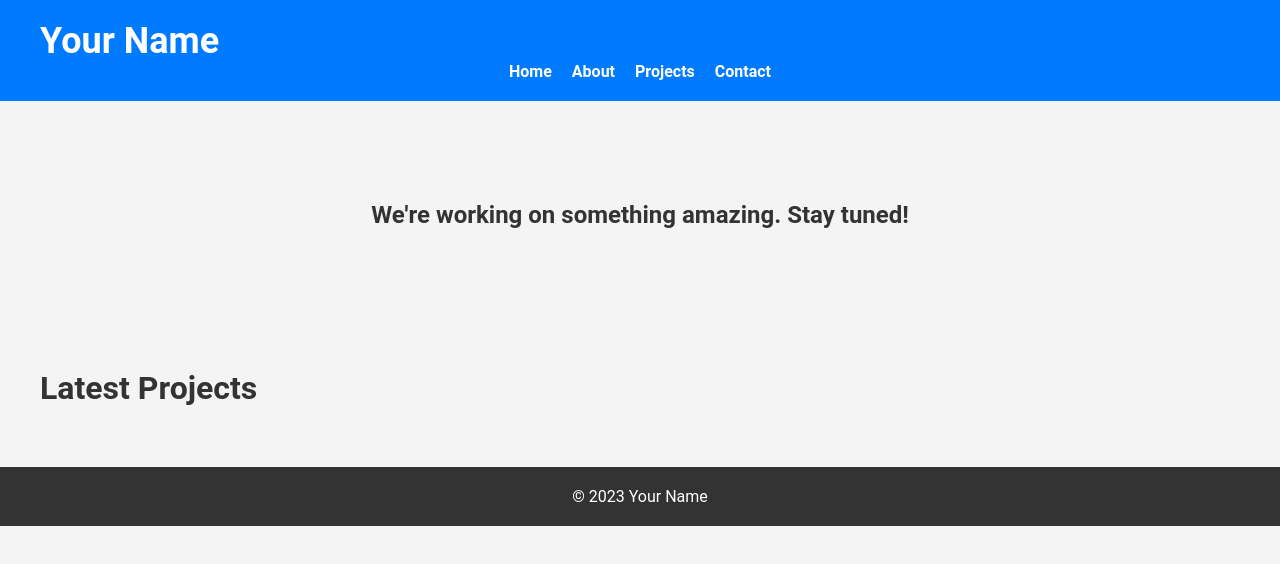
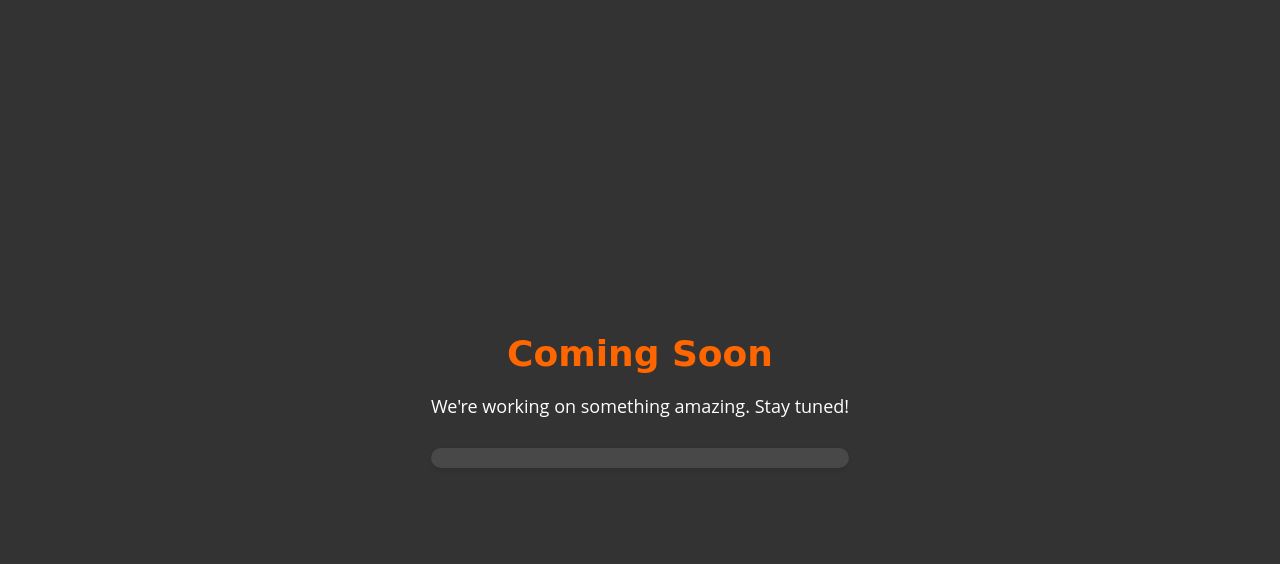
Before and after one commit to polatztrk/polatztrk.github.io, a plain HTML site: page index.html in a window 1280 px wide. Drawn offline with Linux system fonts and the light colour scheme; no server answers.

Commit message:
Second commit

```diff
--- a/index.html
+++ b/index.html
@@ -7,40 +7,13 @@
     <link rel="stylesheet" href="styles.css">
 </head>
 <body>
-    <header class="header">
-        <div class="container">
-            <h1 class="logo">Your Name</h1>
-            <nav class="nav">
-                <ul>
-                    <li><a href="#">Home</a></li>
-                    <li><a href="#">About</a></li>
-                    <li><a href="#">Projects</a></li>
-                    <li><a href="#">Contact</a></li>
-                </ul>
-            </nav>
+    <div class="container">
+        <h1 class="header">Coming Soon</h1>
+        <p class="subtext">We're working on something amazing. Stay tuned!</p>
+        <div id="repos" class="repos">
+            <!-- Repositories will be dynamically inserted here -->
         </div>
-    </header>
-
-    <section class="hero">
-        <div class="container">
-            <h2 class="subtext">We're working on something amazing. Stay tuned!</h2>
-        </div>
-    </section>
-
-    <section class="main-content">
-        <div class="container">
-            <h3 class="section-heading">Latest Projects</h3>
-            <div id="repos" class="projects">
-                <!-- Repositories will be dynamically inserted here -->
-            </div>
-        </div>
-    </section>
-
-    <footer class="footer">
-        <div class="container">
-            <p>&copy; 2023 Your Name</p>
-        </div>
-    </footer>
+    </div>
 
     <script src="script.js"></script>
 </body>
--- a/styles.css
+++ b/styles.css
@@ -1,109 +1,70 @@
 /* Reset some default styles */
-body, h1, h2, h3, p, ul, li {
+body, h1, p, ul, li {
     margin: 0;
     padding: 0;
 }
 
 /* Set a background color and text color for the page */
 body {
-    background-color: #f4f4f4;
-    font-family: 'Roboto', Arial, sans-serif;
-    color: #333;
+    background-color: #333;
+    font-family: Arial, sans-serif;
+    color: #fff;
+    display: flex;
+    justify-content: center;
+    align-items: center;
+    height: 100vh;
+    overflow: hidden;
 }
 
-/* Container for layout */
+/* Style the container */
 .container {
-    max-width: 1200px;
-    margin: 0 auto;
-    padding: 0 20px;
+    text-align: center;
 }
 
-/* Header styles */
+/* Style the header */
 .header {
-    background-color: #007BFF;
-    color: #fff;
-    padding: 20px 0;
+    font-size: 36px;
+    font-weight: bold;
+    color: #ff6600; /* Orange color */
+    font-family: 'Pacifico', cursive; /* Creative font */
+    margin-bottom: 20px;
 }
 
-.header .logo {
-    font-size: 36px;
-    font-weight: bold;
+/* Style the subtext */
+.subtext {
+    font-size: 18px;
+    margin-top: 10px;
+    font-family: 'Open Sans', sans-serif; /* Creative font */
+    margin-bottom: 30px;
 }
 
-.header .nav ul {
-    list-style: none;
-    display: flex;
-    justify-content: center;
+/* Style the repository list */
+.repos {
+    max-height: 300px;
+    overflow-y: scroll;
+    text-align: left;
+    padding: 10px;
+    background-color: rgba(255, 255, 255, 0.1);
+    border-radius: 10px;
+    box-shadow: 0 2px 4px rgba(0, 0, 0, 0.1);
 }
 
-.header .nav ul li {
-    margin-right: 20px;
+.repo-list {
+    list-style: none;
+    padding: 0;
 }
 
-.header .nav ul li:last-child {
-    margin-right: 0;
+.repo-list li {
+    margin-bottom: 15px;
 }
 
-.header .nav a {
-    color: #fff;
+.repo-list a {
+    color: #007BFF;
     text-decoration: none;
     font-weight: bold;
     transition: color 0.3s;
 }
 
-.header .nav a:hover {
-    color: #ff6600;
+.repo-list a:hover {
+    color: #ff6600; /* Orange color on hover */
 }
-
-/* Hero section styles */
-.hero {
-    text-align: center;
-    padding: 100px 0;
-}
-
-.hero .subtext {
-    font-size: 24px;
-    font-weight: bold;
-    color: #333;
-}
-
-/* Main content section styles */
-.main-content {
-    padding: 40px 0;
-}
-
-.section-heading {
-    font-size: 32px;
-    font-weight: bold;
-    color: #333;
-    margin-bottom: 20px;
-}
-
-.projects {
-    display: flex;
-    flex-wrap: wrap;
-    justify-content: space-between;
-}
-
-.project {
-    flex-basis: calc(33.33% - 20px);
-    margin-bottom: 20px;
-    padding: 20px;
-    background-color: #fff;
-    box-shadow: 0 2px 4px rgba(0, 0, 0, 0.1);
-}
-
-.project h4 {
-    font-size: 24px;
-    font-weight: bold;
-    color: #333;
-    margin-bottom: 10px;
-}
-
-/* Footer styles */
-.footer {
-    background-color: #333;
-    color: #fff;
-    text-align: center;
-    padding: 20px 0;
-}
```
